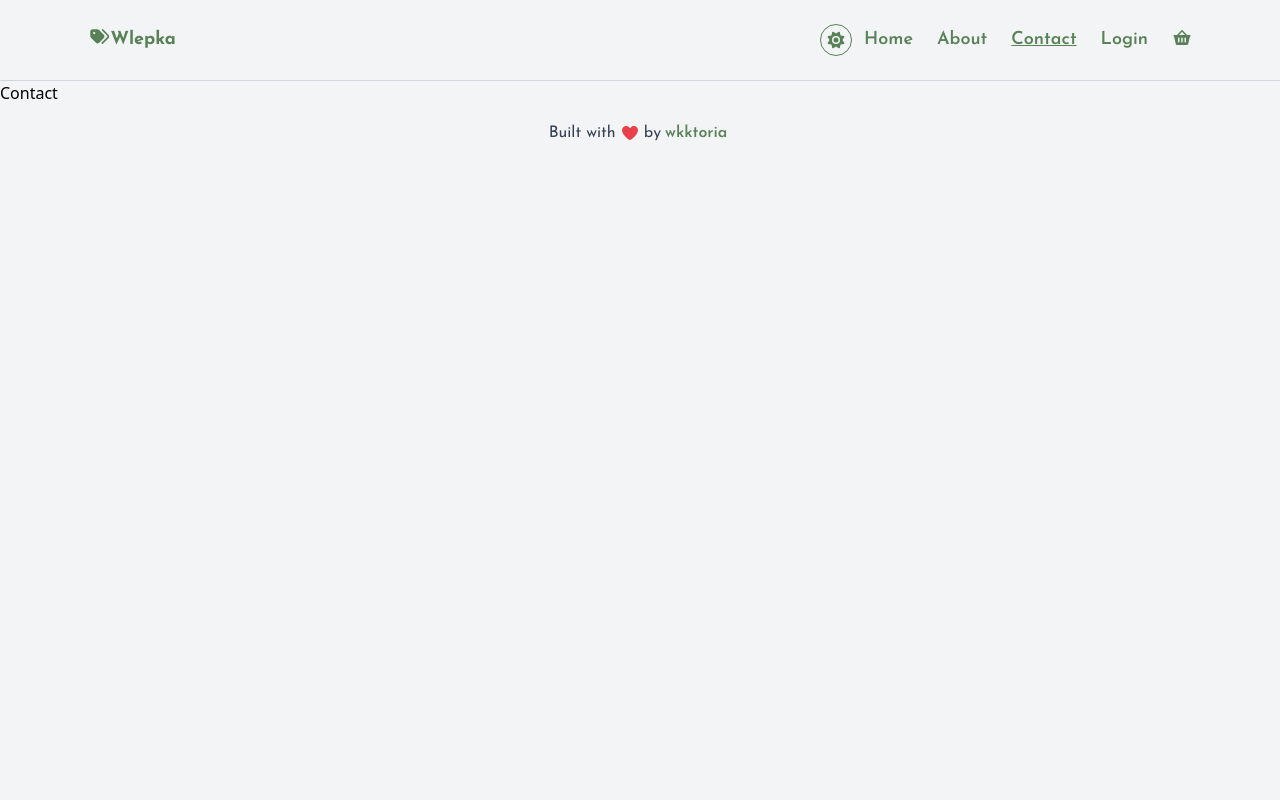
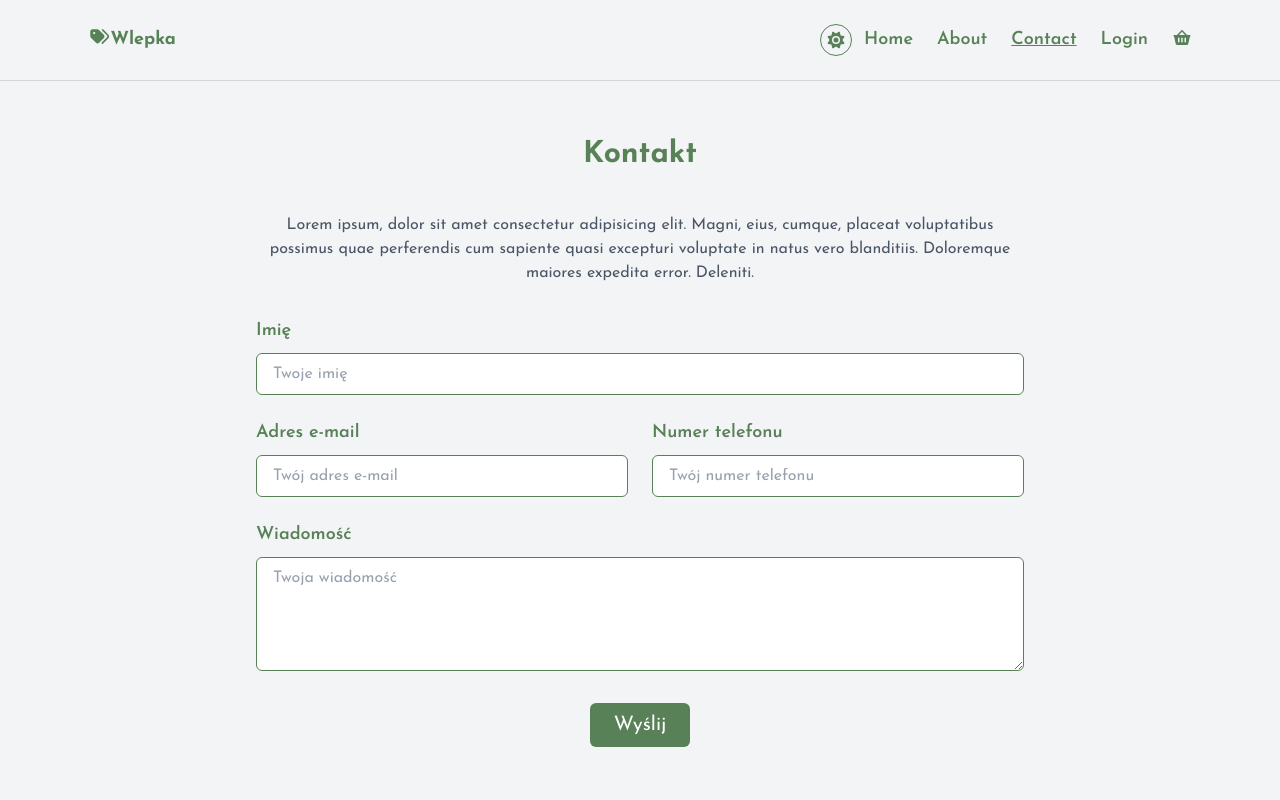
Before and after one commit to wkktoria/Wlepka, a React (Vite) app in the folder wlepka-ui/: page /contact in a window 1280 px wide. Shown: the top 800 px of the page. Built offline with nearby package versions, Linux system fonts and the light colour scheme.

Commit message:
Implement contact component

```diff
--- a/wlepka-ui/src/components/Contact.jsx
+++ b/wlepka-ui/src/components/Contact.jsx
@@ -1,3 +1,91 @@
+import PageTitle from "./PageTitle";
+
 export default function Contact() {
-  return <div>Contact</div>;
+  const labelStyle =
+    "block text-lg font-semibold text-primary dark:text-light mb-2";
+  const textFieldStyle =
+    "w-full px-4 py-2 text-base border rounded-md transition border-primary dark:border-light focus:ring focus:ring-dark dark:focus:ring-lighter focus:outline-none text-gray-800 dark:text-lighter bg-white dark:bg-gray-600 placeholder-gray-400 dark:placeholder-gray-300";
+
+  return (
+    <div className="max-w-[1152px] min-h-[852px] mx-auto px-6 py-8 font-primary bg-normalbg dark:bg-darkbg">
+      <PageTitle title="Kontakt" />
+      <p className="max-w-[768px] mx-auto mt-8 text-gray-600 dark:text-lighter mb-8 text-center">
+        Lorem ipsum, dolor sit amet consectetur adipisicing elit. Magni, eius,
+        cumque, placeat voluptatibus possimus quae perferendis cum sapiente
+        quasi excepturi voluptate in natus vero blanditiis. Doloremque maiores
+        expedita error. Deleniti.
+      </p>
+
+      <form className="space-y-6 max-w-[768px] mx-auto">
+        <div>
+          <label htmlFor="name" className={labelStyle}>
+            Imię
+          </label>
+          <input
+            id="name"
+            name="name"
+            type="text"
+            placeholder="Twoje imię"
+            className={textFieldStyle}
+            required
+            minLength={3}
+            maxLength={30}
+          />
+        </div>
+        <div className="grid grid-cols-1 sm:grid-cols-2 gap-6">
+          <div>
+            <label htmlFor="email" className={labelStyle}>
+              Adres e-mail
+            </label>
+            <input
+              id="email"
+              name="email"
+              type="email"
+              placeholder="Twój adres e-mail"
+              className={textFieldStyle}
+              required
+            />
+          </div>
+          <div>
+            <label htmlFor="mobileNumber" className={labelStyle}>
+              Numer telefonu
+            </label>
+            <input
+              id="mobileNumber"
+              name="mobileNumber"
+              type="tel"
+              placeholder="Twój numer telefonu"
+              className={textFieldStyle}
+              required
+              pattern="^\d{9}$"
+              title="Numer musi składać się z 9 cyfr."
+            />
+          </div>
+        </div>
+        <div>
+          <label htmlFor="message" className={labelStyle}>
+            Wiadomość
+          </label>
+          <textarea
+            id="message"
+            name="message"
+            rows="4"
+            placeholder="Twoja wiadomość"
+            className={textFieldStyle}
+            required
+            minLength={5}
+            maxLength={500}
+          ></textarea>
+        </div>
+        <div className="text-center">
+          <button
+            type="submit"
+            className="px-6 py-2 text-white dark:text-black text-xl rounded-md transition duration-200 bg-primary dark:bg-light hover:bg-dark dark:hover:bg-lighter"
+          >
+            Wyślij
+          </button>
+        </div>
+      </form>
+    </div>
+  );
 }
```
